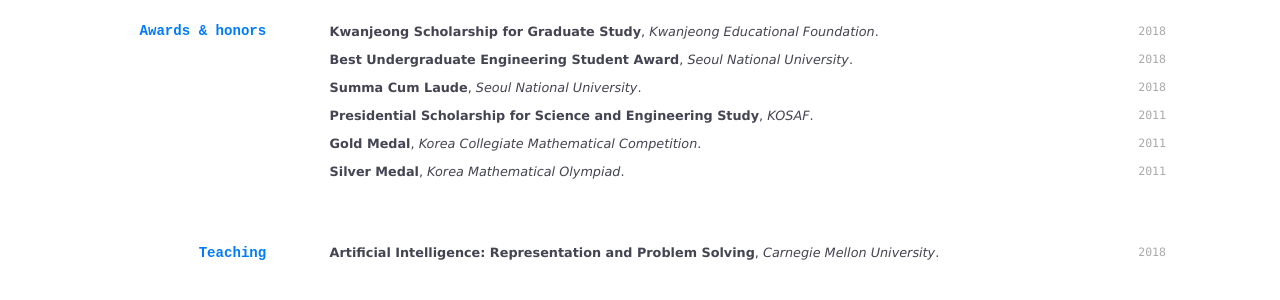
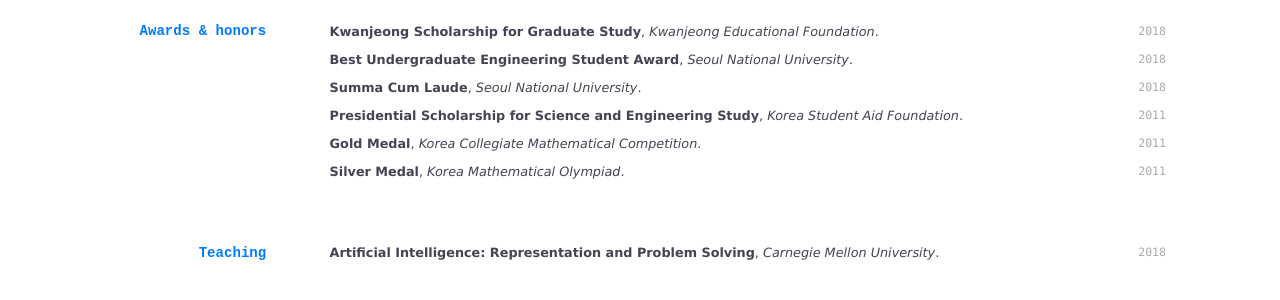
Before and after one commit to sangkeun00/sangkeun00.github.io, a Jekyll site: the page built from index.md, in a window 1280 px wide. Shown: the part 891-1191 px from the top of the page. Built offline with Jekyll 4.4.1, drawn with Linux system fonts in a browser that asks for light colours; nearby versions of some CDN libraries; a style sheet for code colours, icons or effects is not loaded.

Commit message:
fix scholarship foundation

```diff
--- a/index.md
+++ b/index.md
@@ -70,7 +70,7 @@
 **Summa Cum Laude**, *Seoul National University*.
 
 `2011`
-**Presidential Scholarship for Science and Engineering Study**, *KOSAF*.
+**Presidential Scholarship for Science and Engineering Study**, *Korea Student Aid Foundation*.
 
 `2011`
 **Gold Medal**, *Korea Collegiate Mathematical Competition*.
```
